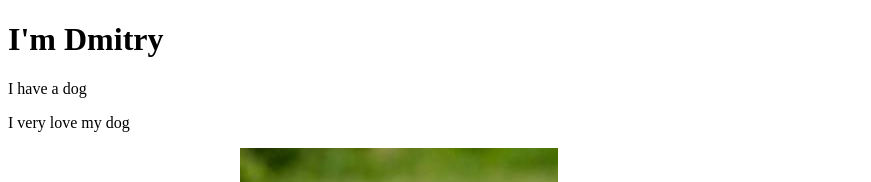
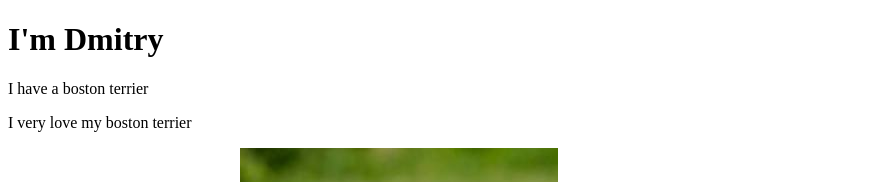
Before and after one commit to dm05067/4terrier, a plain HTML site: page index.html in a window 1280 px wide. Shown: the top 182 px of the page, without its empty margins (0-871 px from the left). Drawn offline with Linux system fonts and the light colour scheme.

Commit message:
Update index.html

```diff
--- a/index.html
+++ b/index.html
@@ -4,8 +4,8 @@
 </head>
 <body>
     <h1>I'm Dmitry</h1>
-    <p>I have a dog</p>
-    <p>I very love my dog</p>
+    <p>I have a boston terrier</p>
+    <p>I very love my boston terrier</p>
     <img src='boston terrier 1.jpg'>
     <img src='boston terrier 2.jpg'>
     <img src='boston terrier 3.jpg'>
```
